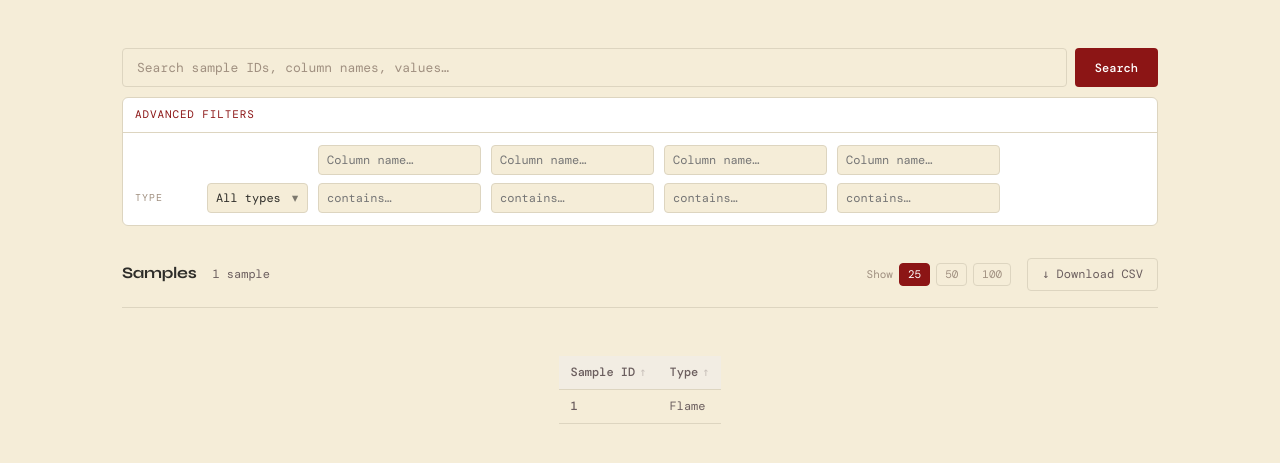
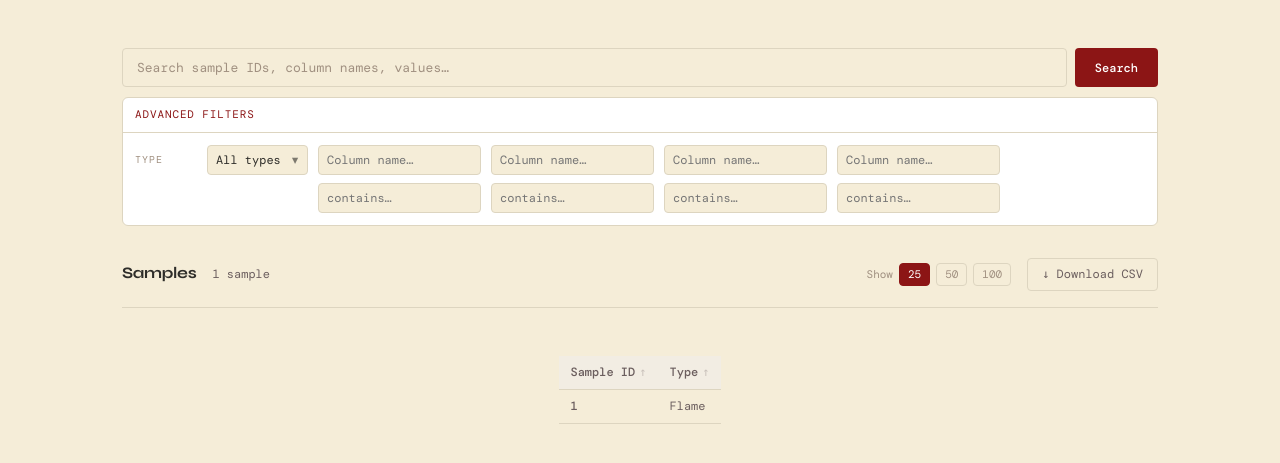
Before and after one commit to eisbell82/Django_Trial_Run_eisbell, a Django app: page /samples/ in a window 1280 px wide. Shown: the part 56-519 px from the top of the page. Run offline with Django 5.2, Linux system fonts and the light colour scheme; tables that the repository leaves empty hold one stand-in row (values such as "Sample post"); some web fonts are replaced.

Commit message:
Fix vertical alignment: top-align filter grid items so Type lines up with column name inputs
Co-Authored-By: Claude Sonnet 4.6 <noreply@anthropic.com>

```diff
--- a/repository/static/repository/css/style.css
+++ b/repository/static/repository/css/style.css
@@ -170,7 +170,7 @@ nav {
 .adv-filters-toggle::-webkit-details-marker { display: none; }
 .adv-filters[open] .adv-filters-toggle { border-bottom: 1px solid var(--border); color: var(--accent); }
 .adv-active-dot { width: 6px; height: 6px; border-radius: 50%; background: var(--accent); display: inline-block; }
-.adv-filters-grid { padding: 12px; display: flex; flex-wrap: wrap; gap: 10px; align-items: flex-end; }
+.adv-filters-grid { padding: 12px; display: flex; flex-wrap: wrap; gap: 10px; align-items: flex-start; }
 .adv-filter-group { display: flex; flex-direction: column; gap: 4px; min-width: 140px; }
 .adv-label { font-size: 10px; letter-spacing: .1em; text-transform: uppercase; color: var(--text-dim); }
 .adv-select {
```
